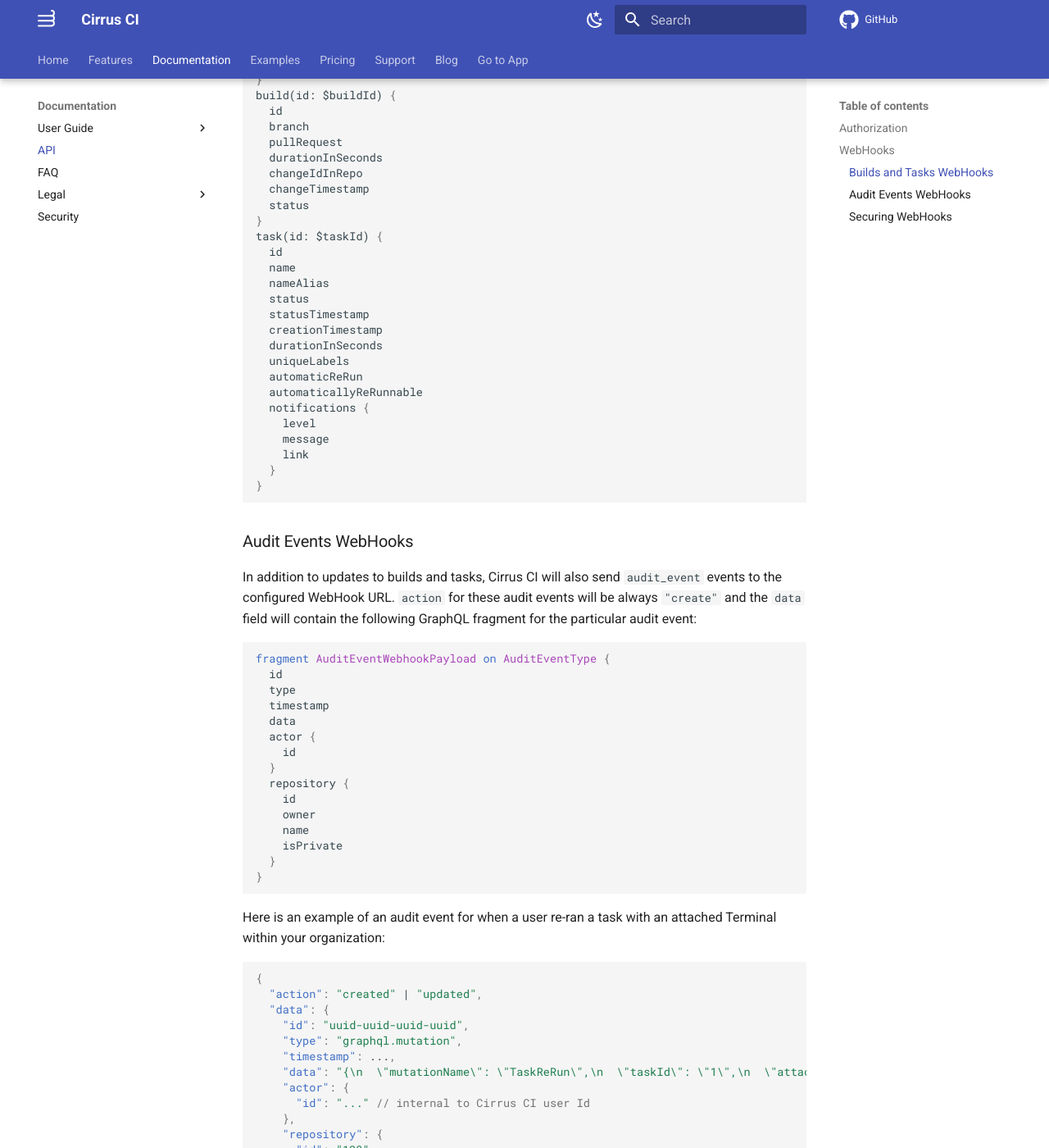
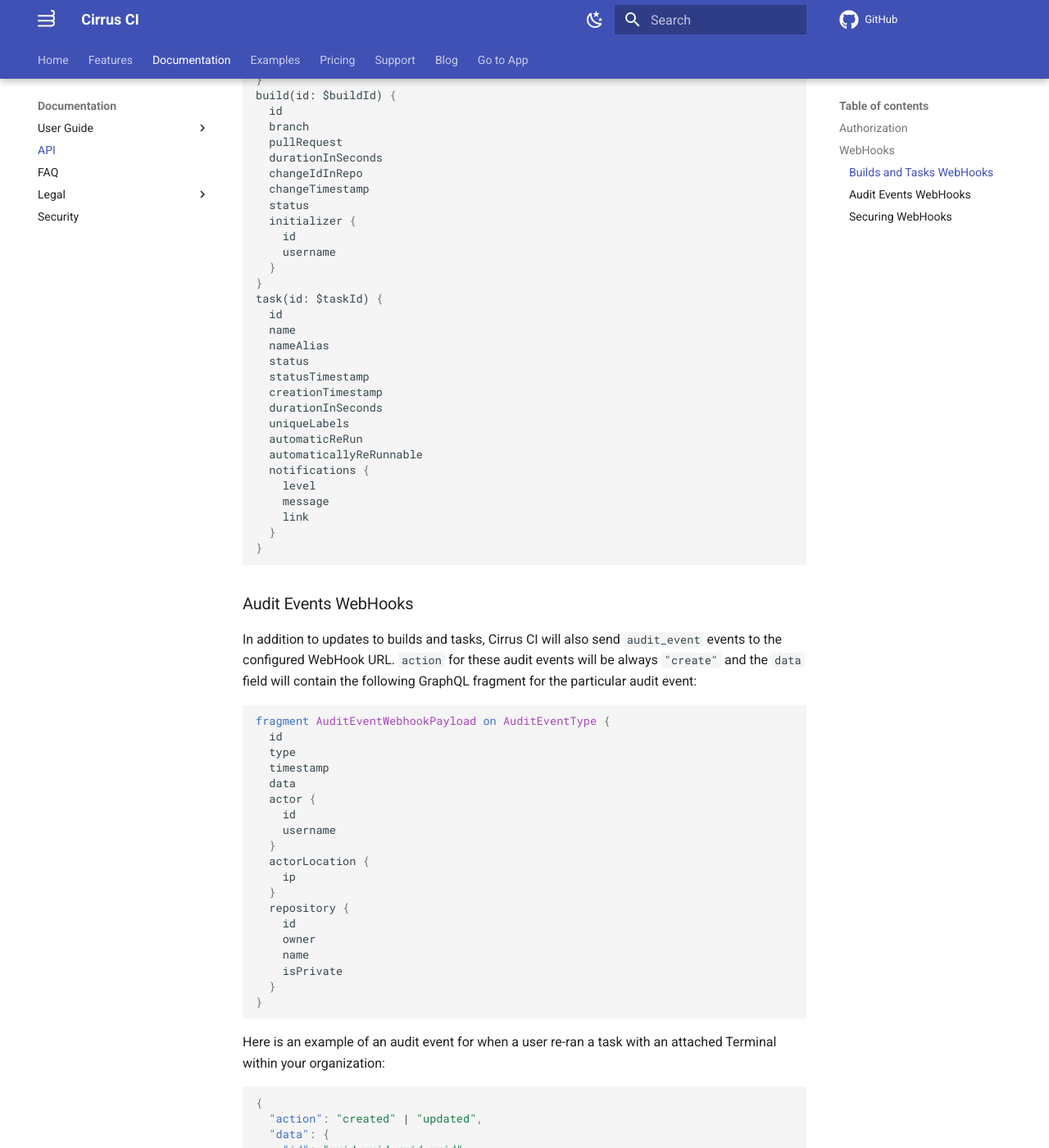
Before and after one commit to cirruslabs/cirrus-ci-docs, an MkDocs documentation site: the page built from docs/api.md, in a window 1280 px wide and 1400 px high, scrolled down 1529 px. Shown: the whole window at 82% size. Built offline with MkDocs 1.6.1 and Material for MkDocs 9.7.7, drawn with Linux system fonts in a browser that asks for light colours; comment, search, counter and statistics services are not loaded.

Commit message:
Document upcoming changes to webhooks payloads
These are proposed new fields that will come to the payloads and GraphQL API in the coming weeks.

These events will allow to improve export of the events into systems like Datadog. See the following issue:

* https://github.com/cirruslabs/cirrus-webhooks-server/issues/8
* https://github.com/cirruslabs/cirrus-webhooks-server/issues/9

```diff
--- a/docs/api.md
+++ b/docs/api.md
@@ -69,6 +69,10 @@ build(id: $buildId) {
   changeIdInRepo
   changeTimestamp
   status
+  initializer {
+    id
+    username
+  }
 }
 task(id: $taskId) {
   id
@@ -103,6 +107,10 @@ fragment AuditEventWebhookPayload on AuditEventType {
   data
   actor {
     id
+    username
+  }
+  actorLocation {
+    ip
   }
   repository {
     id
```
